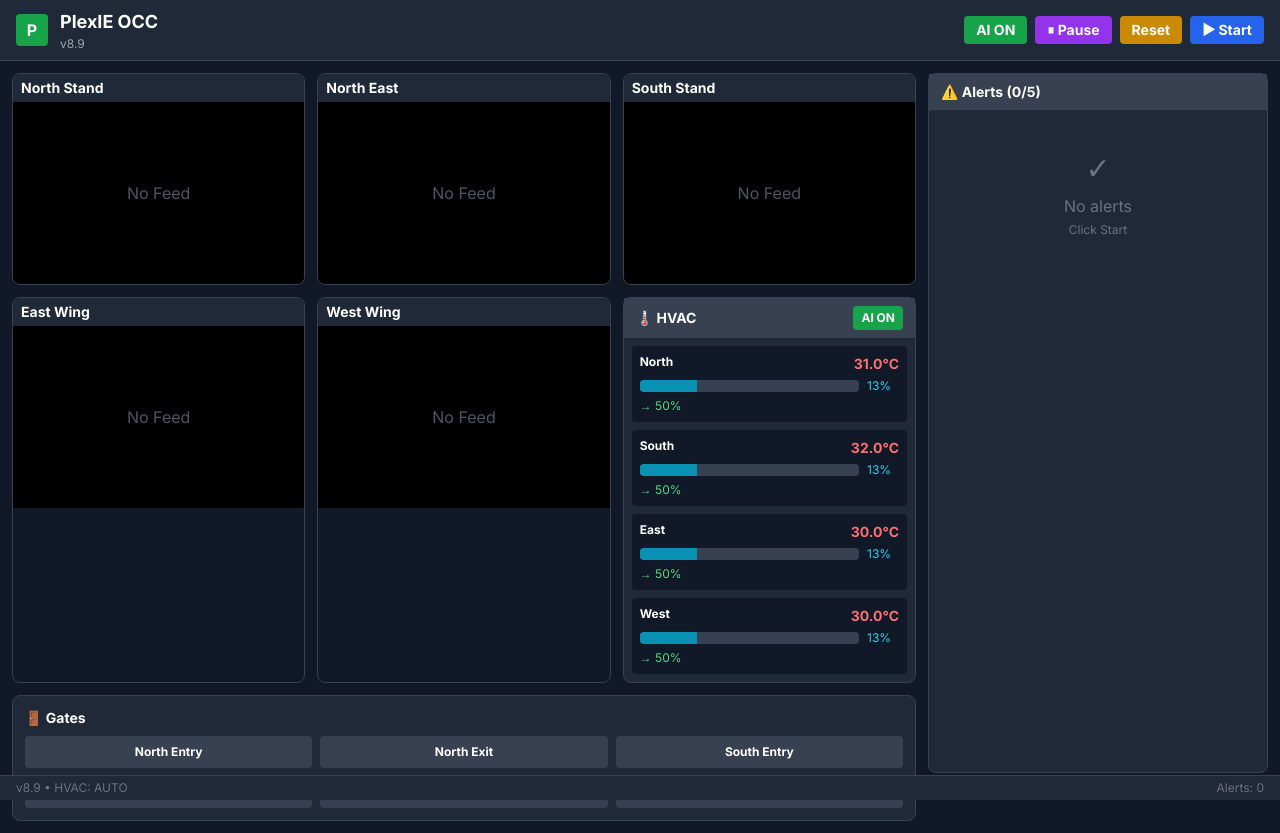
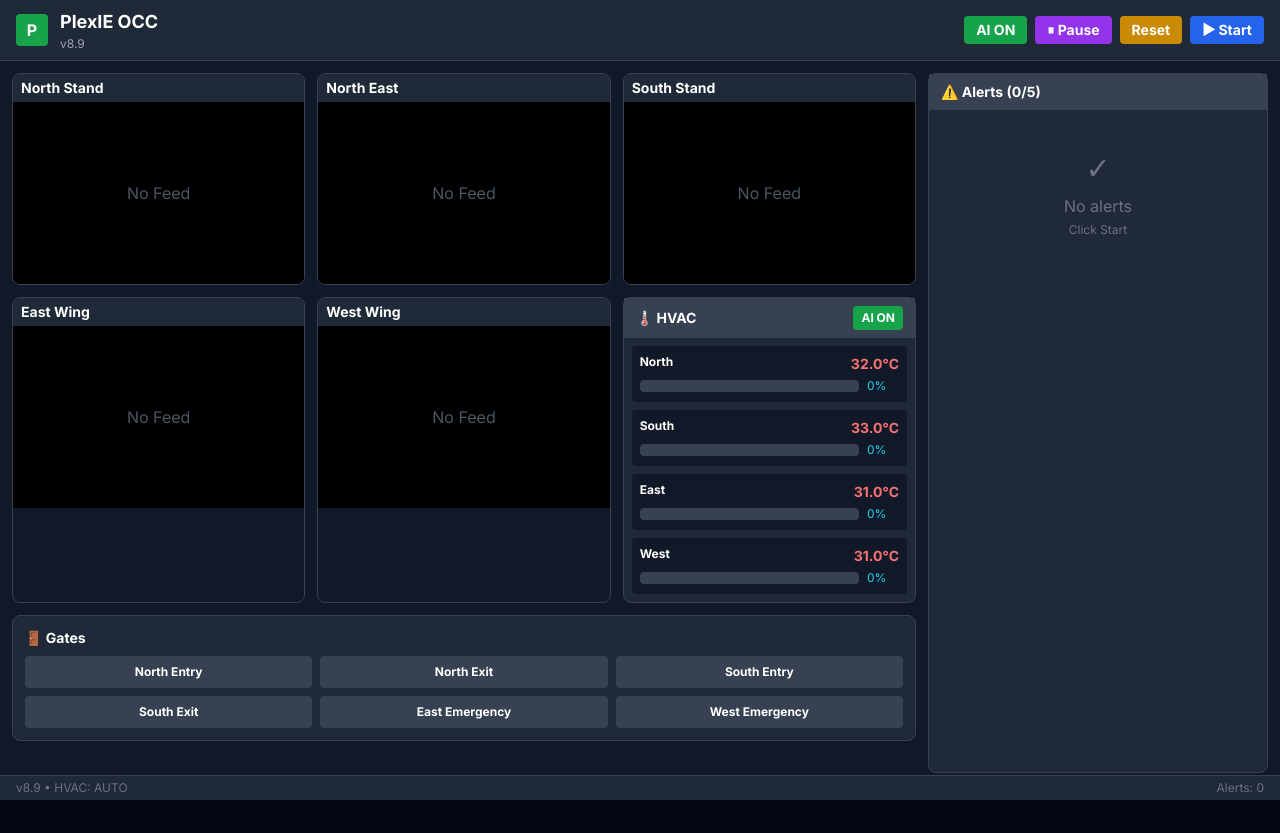
Before and after one commit to balboubal/plexie-occ-demo, a React (Vite) app: page / in a window 1280 px wide. After the commit the page ends 800 px from the top, so only its background shows below. Built offline with nearby package versions, Linux system fonts and the light colour scheme.

Commit message:
Trying to optimize codespace

```diff
--- a/src/App.jsx
+++ b/src/App.jsx
@@ -150,6 +150,7 @@ function App() {
   const [aiHvac, setAiHvac] = useState(true)
   const [gates, setGates] = useState(() => GATES.map(() => false))
   const [paused, setPaused] = useState(false)
+  const [started, setStarted] = useState(false)
 
   // Store latest camera data
   const camDataRef = useRef({})
@@ -287,7 +288,9 @@ function App() {
 
   // HVAC simulation
   useEffect(() => {
+    if (!started) return // Don't run before Start is clicked
     const interval = setInterval(() => {
+      if (paused) return // Don't update HVAC when paused
       setHvac(prev => prev.map((h, i) => {
         let newBoost = h.boost
         if (h.boost < h.target) newBoost = Math.min(h.target, h.boost + 1)
@@ -298,12 +301,13 @@ function App() {
       }))
     }, 300)
     return () => clearInterval(interval)
-  }, [])
+  }, [started, paused])
 
   // AI HVAC
   useEffect(() => {
-    if (!aiHvac) return
+    if (!aiHvac || !started) return // Don't run before Start is clicked
     const interval = setInterval(() => {
+      if (paused) return // Don't update HVAC targets when paused
       setHvac(prev => prev.map((h, i) => {
         const camIds = i === 0 ? [0, 1] : i === 1 ? [2] : i === 2 ? [3] : [4]
         let maxD = 0
@@ -317,7 +321,7 @@ function App() {
       }))
     }, 1500)
     return () => clearInterval(interval)
-  }, [aiHvac])
+  }, [aiHvac, started, paused])
 
   const loadDet = async (name) => {
     try {
@@ -329,6 +333,7 @@ function App() {
 
   const startAll = async () => {
     setLoading(true)
+    setStarted(true) // Mark system as started
     for (let i = 0; i < VIDEOS.length; i++) {
       setCameras(p => ({ ...p, [i]: VIDEOS[i] }))
       if (!detectionData[VIDEOS[i]]) await loadDet(VIDEOS[i])
@@ -341,6 +346,7 @@ function App() {
     alertCooldowns.current = {} // Clear cooldown timestamps
     setHvac(HVAC_UNITS.map(u => ({ temp: u.baseTemp, boost: 0, target: 0 })))
     setGates(GATES.map(() => false)); setResetKey(k => k + 1)
+    setStarted(false) // Mark system as stopped
   }
 
   const approve = (alertId, actIdx) => {
--- a/vite.config.js
+++ b/vite.config.js
@@ -3,5 +3,11 @@ import react from '@vitejs/plugin-react'
 
 export default defineConfig({
   plugins: [react()],
-  server: { port: 5173 }
+  server: {
+    host: '0.0.0.0', // Allows access from outside localhost (required for Codespaces)
+    port: 5173,      // Your existing port configuration
+    hmr: {
+      clientPort: 5173 // Ensures hot reload works in Codespaces
+    }
+  }
 })
```
Also changed, not shown: 1 other file (tests, documents, lock files or other folders).
